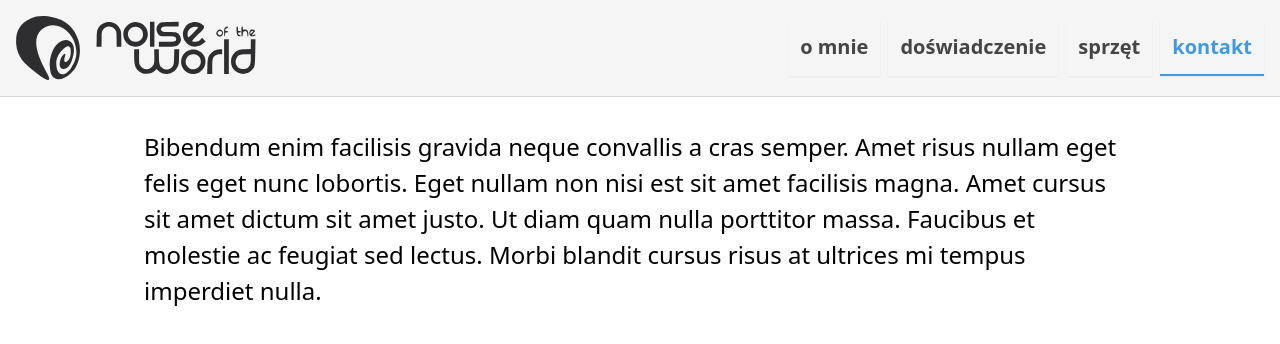
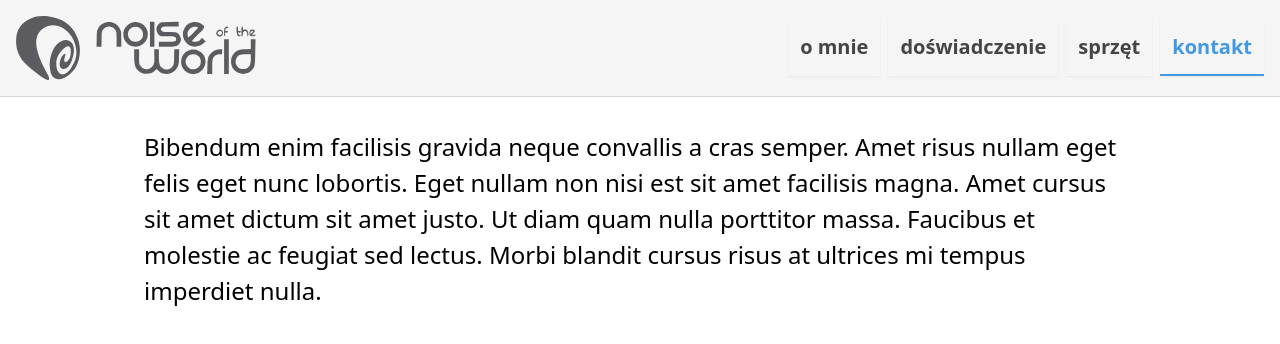
Before and after one commit to endziu/olga.audio, a React (Create React App) app: page /contact in a window 1280 px wide. Shown: the top 344 px of the page. Built offline with nearby package versions, Linux system fonts and the light colour scheme.

Commit message:
fix logo hover state

```diff
--- a/src/components/Header/Header.js
+++ b/src/components/Header/Header.js
@@ -27,10 +27,10 @@ function Header() {
         <Link
           to="/"
           onClick={() => setMenu(false)}
-          className="flex items-center"
+          className="flex items-center text-gray-900 hover:text-gray-700"
         >
           <svg
-            className="flex-none w-12 xl:w-16 m-2 xl:m-4 fill-current text-gray-900 hover:text-gray-700"
+            className="flex-none w-12 xl:w-16 m-2 xl:m-4 fill-current "
             xmlns="http://www.w3.org/2000/svg"
             viewBox="0 0 512 512"
           >
@@ -38,7 +38,7 @@ function Header() {
           </svg>
 
           <svg
-            className="flex-none h-12 xl:h-16 fill-current text-gray-900 hover:text-gray-700"
+            className="flex-none h-12 xl:h-16 fill-current"
             xmlns="http://www.w3.org/2000/svg"
             viewBox="0 0 500 200"
           >
```
